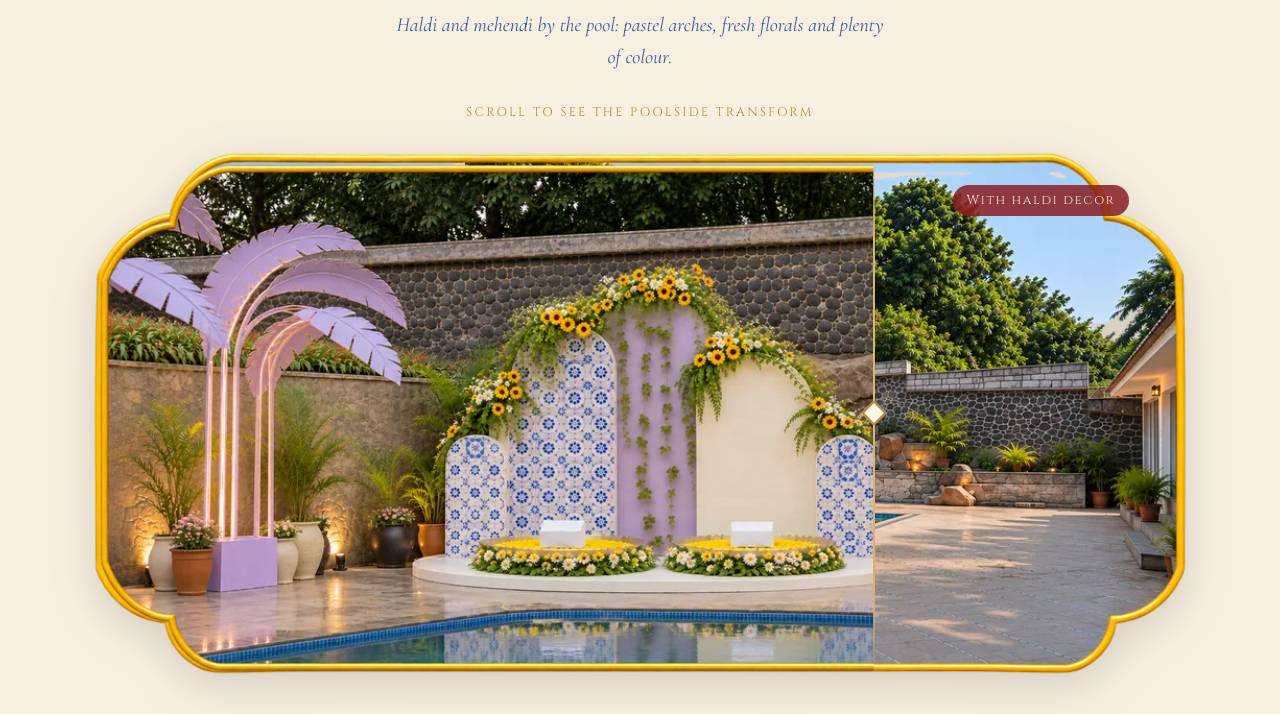
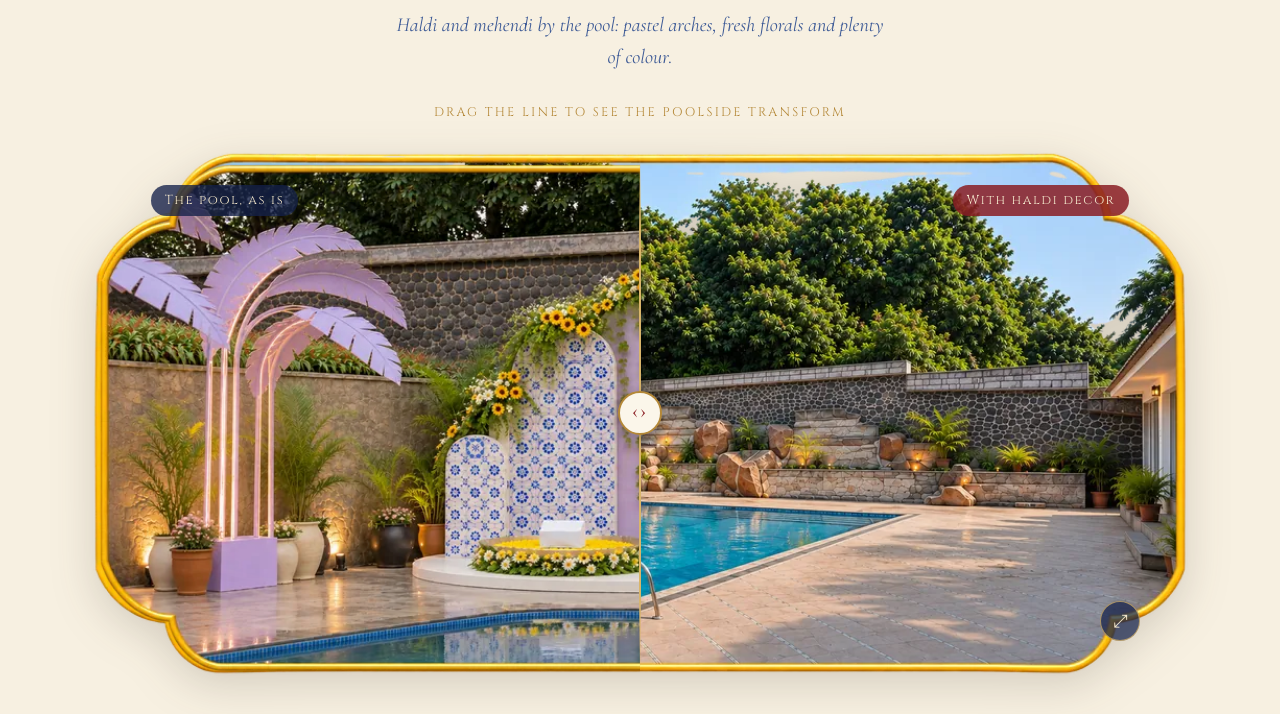
Before and after one commit to krassevents-ux/kesar-exotica, a plain HTML site: page index.html in a window 1280 px wide. Shown: the part 6277-6991 px from the top of the page. Drawn offline with nearby package versions, Linux system fonts and the light colour scheme; animation ran at ten frames a second.

Commit message:
Make before/after draggable sliders with demo sweep
Co-Authored-By: Claude Opus 5.5 <noreply@anthropic.com>
Claude-Session: https://claude.ai/code/session_01Mq3M9xQLdLGbxF6ZfMK3De

```diff
--- a/index.html
+++ b/index.html
@@ -175,12 +175,17 @@ h2{font-size:clamp(30px,4.4vw,50px);color:var(--maroon)}
 @keyframes shine{0%{background-position:120% 0}35%,100%{background-position:-20% 0}}
 @media(max-width:760px){.garden{grid-template-columns:1fr;text-align:center}.pw{margin-inline:auto}}
 /* before/after */
+.night .hint{color:var(--gold2)!important}
 .hint{text-align:center;font-family:Cinzel;font-size:12.5px;letter-spacing:.18em;color:var(--gold);margin:0 0 12px;text-transform:uppercase}
-.ba{position:relative;--p:0%;cursor:zoom-in;filter:drop-shadow(0 12px 22px rgba(58,42,31,.18))}
-.ba>img,.ba .after img{display:block;width:100%}
+.ba{position:relative;--p:0%;cursor:ew-resize;touch-action:pan-y;user-select:none;-webkit-user-select:none;filter:drop-shadow(0 12px 22px rgba(58,42,31,.18))}
+.ba>img,.ba .after img{display:block;width:100%;-webkit-user-drag:none;pointer-events:none}
 .ba .after{position:absolute;inset:0;clip-path:inset(0 calc(100% - var(--p)) 0 0)}
-.ba .edge{position:absolute;top:4%;bottom:4%;left:var(--p);width:2px;translate:-1px 0;background:linear-gradient(transparent,var(--gold2) 15%,var(--gold2) 85%,transparent);opacity:var(--eo,0);pointer-events:none}
-.ba .edge::after{content:"";position:absolute;top:50%;left:50%;width:14px;height:14px;translate:-50% -50%;rotate:45deg;background:var(--paper2);border:2px solid var(--gold)}
+.ba .edge{position:absolute;top:4%;bottom:4%;left:var(--p);width:2px;translate:-1px 0;background:linear-gradient(transparent,var(--gold2) 15%,var(--gold2) 85%,transparent);pointer-events:none}
+.ba .knob{position:absolute;top:50%;left:50%;width:44px;height:44px;translate:-50% -50%;border-radius:50%;display:grid;place-items:center;background:var(--paper2);border:2px solid var(--gold);color:var(--maroon);font:500 20px/1 Cinzel,serif;letter-spacing:2px;box-shadow:0 4px 14px rgba(0,0,0,.25);transition:scale .2s}
+.ba.drag .knob{scale:1.12}
+.ba .bx{position:absolute;right:5%;bottom:9%;width:40px;height:40px;border-radius:50%;border:1px solid rgba(217,181,106,.7);background:rgba(20,32,74,.72);color:#f3e7cc;font-size:18px;cursor:zoom-in}
+.ba .bx:hover,.ba .bx:focus-visible,.ba:focus-visible .knob{outline:2px solid var(--gold2);outline-offset:2px}
+.ba:focus-visible{outline:none}
 .ba .tag{position:absolute;top:9%;padding:5px 14px;border-radius:999px;font-family:Cinzel;font-size:clamp(10px,1.1vw,13px);letter-spacing:.12em;background:rgba(20,32,74,.78);color:#f3e7cc;transition:opacity .4s;white-space:nowrap}
 .ba .bl{left:6%;opacity:var(--bo,1)}.ba .al{right:6%;opacity:var(--ao,0);background:rgba(138,30,36,.85)}
 .sg{grid-template-columns:minmax(0,1.6fr) minmax(0,.6fr);margin-top:clamp(10px,1.4vw,18px)}
@@ -402,8 +407,8 @@ footer{background:var(--navy2);color:#c9c0ad;text-align:center;font-size:14px;pa
     <div class="look">
       <div class="look-h rv"><img src="img/haldi.webp" alt=""><h3>Carnival by the Bay</h3></div>
       <p class="cap rv">Haldi and mehendi by the pool: pastel arches, fresh florals and plenty of colour.</p>
-      <p class="hint rv">Scroll to see the poolside transform</p>
-      <div class="ba rv" data-full="img/c-arches.webp" data-alt="Pastel floral arches by the pool"><img src="img/c-pool.webp" alt="The pool, as is"><div class="after"><img src="img/c-arches.webp" alt="Pastel floral arches by the pool"></div><i class="edge"></i><span class="tag bl">The pool, as is</span><span class="tag al">With haldi decor</span></div>
+      <p class="hint rv">Drag the line to see the poolside transform</p>
+      <div class="ba rv" data-full="img/c-arches.webp" data-alt="Pastel floral arches by the pool"><img src="img/c-pool.webp" alt="The pool, as is"><div class="after"><img src="img/c-arches.webp" alt="Pastel floral arches by the pool"></div><i class="edge"><b class="knob" aria-hidden="true">&#8249;&#8250;</b></i><button class="bx" type="button" aria-label="View the decorated photo full screen">&#10530;</button><span class="tag bl">The pool, as is</span><span class="tag al">With haldi decor</span></div>
       <img class="wide rv z zoom" src="img/c-poolwide.webp" alt="Poolside arches and seating along the pool" style="margin-top:clamp(10px,1.4vw,18px)">
     </div>
 
@@ -411,8 +416,8 @@ footer{background:var(--navy2);color:#c9c0ad;text-align:center;font-size:14px;pa
       <div class="stars"></div>
       <div class="look-h rv" style="position:relative"><h3>A Sangeet under the Stars</h3></div>
       <p class="cap rv" style="position:relative">The main lawn, from golden hour to full sangeet mode: fairy-light canopies, a glowing stage and a dance floor for the whole khandaan.</p>
-      <p class="hint rv" style="position:relative;color:var(--gold2)">Scroll to watch the lawn go from day to night</p>
-      <div class="ba rv" data-full="img/s-aisle.webp" data-alt="Fairy-light canopy over the lawn at night"><img src="img/s-lawn.webp" alt="The lawn by day"><div class="after"><img src="img/s-aisle.webp" alt="Fairy-light canopy over the lawn at night"></div><i class="edge"></i><span class="tag bl">The lawn by day</span><span class="tag al">Sangeet night</span></div>
+      <p class="hint rv" style="position:relative;color:var(--gold2)">Drag the line to take the lawn from day to night</p>
+      <div class="ba rv" data-full="img/s-aisle.webp" data-alt="Fairy-light canopy over the lawn at night"><img src="img/s-lawn.webp" alt="The lawn by day"><div class="after"><img src="img/s-aisle.webp" alt="Fairy-light canopy over the lawn at night"></div><i class="edge"><b class="knob" aria-hidden="true">&#8249;&#8250;</b></i><button class="bx" type="button" aria-label="View the decorated photo full screen">&#10530;</button><span class="tag bl">The lawn by day</span><span class="tag al">Sangeet night</span></div>
       <div class="sg">
         <img class="rv z" src="img/s-lights.webp" alt="Sangeet stage and seating under string lights" style="--d:.1s">
         <img class="rv r" src="img/s-arch.webp" alt="Lit arch installation" style="--d:.25s">
@@ -426,8 +431,8 @@ footer{background:var(--navy2);color:#c9c0ad;text-align:center;font-size:14px;pa
         <p class="rv" style="--d:.15s">An open-air ceremony framed by florals, hills and timeless elegance.</p>
       </div>
       <div>
-        <p class="hint rv">Scroll to see the lawn become a mandap</p>
-        <div class="ba rv" data-full="img/g-aisle.webp" data-alt="Ceremony aisle leading to the glass mandap"><img src="img/g-path.webp" alt="The lawn, as is"><div class="after"><img src="img/g-aisle.webp" alt="Ceremony aisle leading to the glass mandap"></div><i class="edge"></i><span class="tag bl">The lawn, as is</span><span class="tag al">Wedding ceremony</span></div>
+        <p class="hint rv">Drag the line to see the lawn become a mandap</p>
+        <div class="ba rv" data-full="img/g-aisle.webp" data-alt="Ceremony aisle leading to the glass mandap"><img src="img/g-path.webp" alt="The lawn, as is"><div class="after"><img src="img/g-aisle.webp" alt="Ceremony aisle leading to the glass mandap"></div><i class="edge"><b class="knob" aria-hidden="true">&#8249;&#8250;</b></i><button class="bx" type="button" aria-label="View the decorated photo full screen">&#10530;</button><span class="tag bl">The lawn, as is</span><span class="tag al">Wedding ceremony</span></div>
         <img class="rv z" src="img/g-wide.webp" alt="Garden ceremony with glass mandap and white chairs" style="margin-top:clamp(10px,1.4vw,18px)">
       </div>
     </div>
@@ -571,7 +576,6 @@ let ticking=false;
 const tick=()=>{ticking=false;const vh=innerHeight,y=scrollY,h=document.documentElement.scrollHeight-vh;
   prog.style.transform=`scaleX(${h>0?y/h:0})`;top.classList.toggle('show',y>vh*.6);
   const r=tl.getBoundingClientRect();fill.style.transform=`scaleY(${Math.max(0,Math.min(1,(vh*.62-r.top)/r.height))})`;
-  for(const b of bas){const q=b.getBoundingClientRect();const t=Math.max(0,Math.min(1,(vh*.92-q.top)/(vh*.7)));b.style.setProperty('--p',(t*100).toFixed(1)+'%');b.style.setProperty('--eo',t>0.02&&t<0.98?1:0);b.style.setProperty('--bo',t<.55?1:0);b.style.setProperty('--ao',t>.45?1:0)}
   if(!reduce)for(const el of px){const b=el.parentElement.getBoundingClientRect();if(b.bottom<-200||b.top>vh+200)continue;el.style.translate=`0 ${(-(b.top+b.height/2-vh/2)*el.dataset.px).toFixed(1)}px`}};
 addEventListener('scroll',()=>{if(!ticking){ticking=true;requestAnimationFrame(tick)}},{passive:true});
 addEventListener('resize',tick);tick();
@@ -582,7 +586,18 @@ const src=el=>el.dataset.full?[el.dataset.full,el.dataset.alt]:(el.tagName==='IM
 const show=i=>{cur=(i+zs.length)%zs.length;const [u,a]=src(zs[cur]);li.src=u;li.alt=a;lc.textContent=a};
 const openLb=i=>{last=document.activeElement;show(i);lb.classList.add('open');document.body.style.overflow='hidden';document.getElementById('lbx').focus()};
 const closeLb=()=>{lb.classList.remove('open');document.body.style.overflow='';if(last)last.focus()};
-zs.forEach((el,i)=>{el.tabIndex=0;el.setAttribute('role','button');el.addEventListener('click',()=>openLb(i));el.addEventListener('keydown',e=>{if(e.key==='Enter'||e.key===' '){e.preventDefault();openLb(i)}})});
+zs.forEach((el,i)=>{if(el.classList.contains('ba')){el.querySelector('.bx').addEventListener('click',e=>{e.stopPropagation();openLb(i)});return}el.tabIndex=0;el.setAttribute('role','button');el.addEventListener('click',()=>openLb(i));el.addEventListener('keydown',e=>{if(e.key==='Enter'||e.key===' '){e.preventDefault();openLb(i)}})});
+const setP=(b,v)=>{v=Math.max(0,Math.min(100,v));b._v=v;b.style.setProperty('--p',v+'%');b.style.setProperty('--bo',v<90?1:0);b.style.setProperty('--ao',v>10?1:0);b.setAttribute('aria-valuenow',Math.round(v))};
+const baIO=new IntersectionObserver(es=>{for(const e of es){if(!e.isIntersecting)continue;const b=e.target;baIO.unobserve(b);if(reduce||b._touched){if(!b._touched)setP(b,50);continue}
+  const t0=performance.now();const step=t=>{if(b._touched)return;const k=(t-t0)/2600;let v;if(k<.55){const q=k/.55;v=100*(1-Math.pow(1-q,3))}else{const q=Math.min(1,(k-.55)/.45);v=100-50*(1-Math.pow(1-q,3))}setP(b,v);if(k<1)requestAnimationFrame(step)};setTimeout(()=>requestAnimationFrame(step),350)}},{threshold:.5});
+bas.forEach(b=>{setP(b,0);b.tabIndex=0;b.setAttribute('role','slider');b.setAttribute('aria-label','Before and after: drag or use arrow keys');b.setAttribute('aria-valuemin','0');b.setAttribute('aria-valuemax','100');baIO.observe(b);
+  const at=x=>{const r=b.getBoundingClientRect();setP(b,(x-r.left)/r.width*100)};
+  b.querySelectorAll('img').forEach(i=>{i.draggable=false});b.addEventListener('dragstart',e=>e.preventDefault());
+  b.addEventListener('pointerdown',e=>{if(e.target.closest('.bx'))return;b._touched=true;b._down=true;b._x=e.clientX;b._y=e.clientY;b._h=e.pointerType==='mouse';if(b._h){b.classList.add('drag');try{b.setPointerCapture(e.pointerId)}catch(_){}at(e.clientX)}});
+  b.addEventListener('pointermove',e=>{if(!b._down)return;if(!b._h){const dx=Math.abs(e.clientX-b._x),dy=Math.abs(e.clientY-b._y);if(dx>8&&dx>dy){b._h=true;b.classList.add('drag');try{b.setPointerCapture(e.pointerId)}catch(_){}}else if(dy>8){b._down=false;return}}if(b._h){e.preventDefault();at(e.clientX)}});
+  const up=()=>{b._down=false;b.classList.remove('drag')};b.addEventListener('pointerup',up);b.addEventListener('pointercancel',up);b.addEventListener('pointerleave',e=>{if(e.pointerType==='mouse')up()});
+  b.addEventListener('click',e=>{if(e.target.closest('.bx'))return;b._touched=true;at(e.clientX)});
+  b.addEventListener('keydown',e=>{if(e.key==='ArrowLeft'||e.key==='ArrowRight'){e.preventDefault();b._touched=true;setP(b,(b._v||0)+(e.key==='ArrowRight'?10:-10))}})});
 document.getElementById('lbx').onclick=closeLb;document.getElementById('lbp').onclick=e=>{e.stopPropagation();show(cur-1)};document.getElementById('lbn').onclick=e=>{e.stopPropagation();show(cur+1)};
 lb.addEventListener('click',e=>{if(e.target===lb||e.target.tagName==='FIGURE')closeLb()});
 addEventListener('keydown',e=>{if(!lb.classList.contains('open'))return;if(e.key==='Escape')closeLb();if(e.key==='ArrowLeft')show(cur-1);if(e.key==='ArrowRight')show(cur+1)});
```
